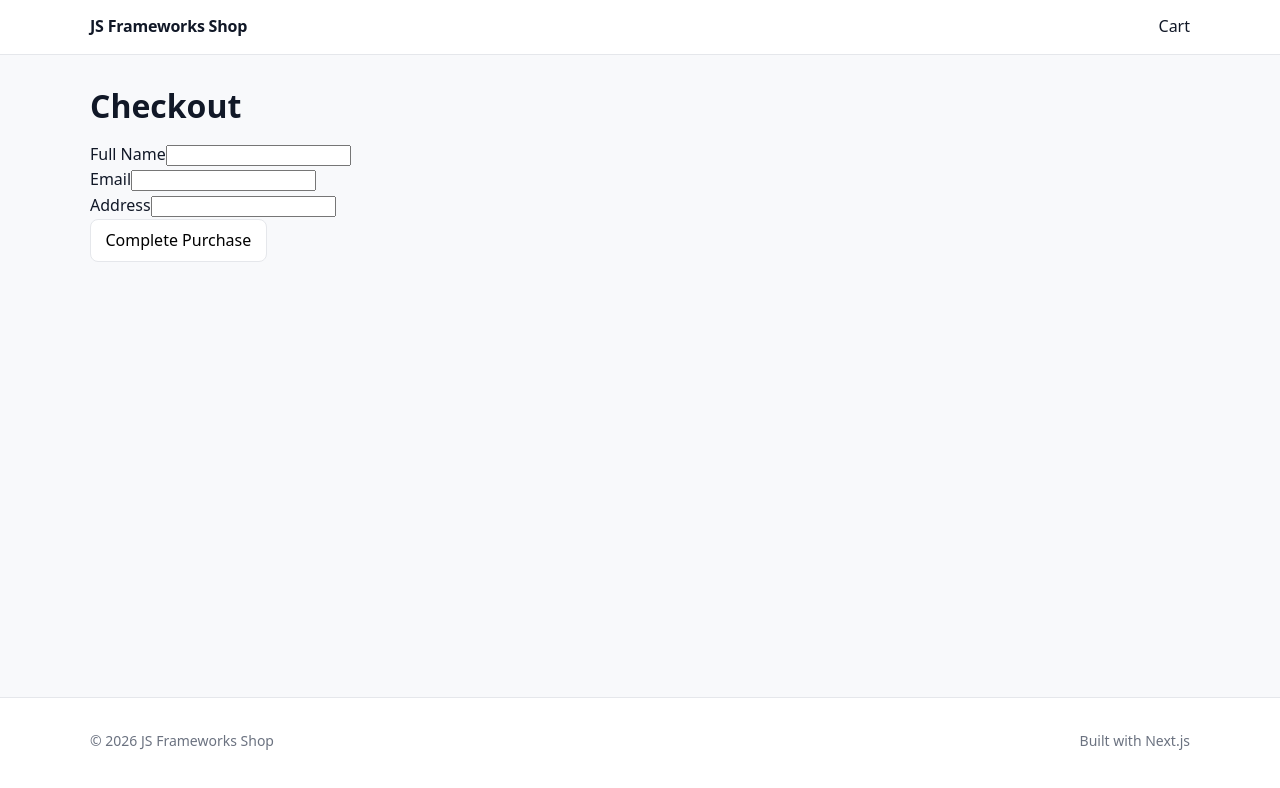
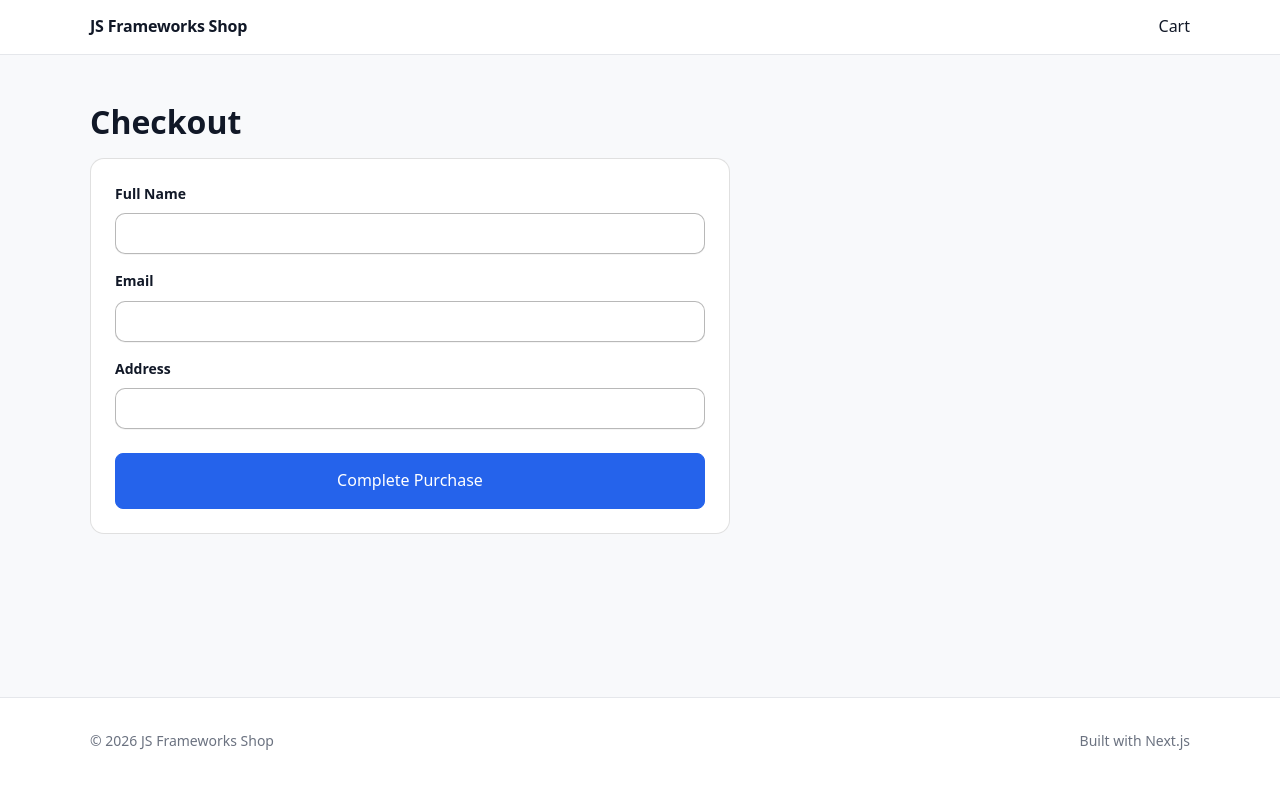
Before and after one commit to NoroffFEU/jsfw-2025-v1-raddishai-jsf, a Next.js app: page /checkout in a window 1280 px wide. Shown: the top 788 px of the page. Built offline with nearby package versions, Linux system fonts and the light colour scheme.

Commit message:
Added more styling on checkout page

```diff
--- a/src/app/checkout/page.js
+++ b/src/app/checkout/page.js
@@ -2,6 +2,7 @@
 
 import { useCart } from "@/context/cart-context";
 import { useRouter } from "next/navigation";
+import styles from "./page.module.css";
 
 export default function CheckoutPage() {
   const { checkout } = useCart();
@@ -15,33 +16,61 @@ export default function CheckoutPage() {
   }
 
   return (
-    <main className="container">
-      <h1>Checkout</h1>
+    <main className={`container ${styles.page}`}>
+      <h1 className={styles.title}>Checkout</h1>
 
-      <form onSubmit={handleSubmit}>
-        <div>
-          <label>
+      <section className={styles.card}>
+        <form className={styles.form} onSubmit={handleSubmit}>
+          <div className={styles.field}>
+            <label className={styles.label} htmlFor="fullName">
               Full Name
-            <input type="text" name="fullName" required minLength={3} />
             </label>
+            <input
+              className={styles.input}
+              id="fullName"
+              type="text"
+              name="fullName"
+              required
+              minLength={3}
+              autoComplete="name"
+            />
           </div>
 
-        <div>
-          <label>
+          <div className={styles.field}>
+            <label className={styles.label} htmlFor="email">
               Email
-            <input type="email" name="email" required />
             </label>
+            <input
+              className={styles.input}
+              id="email"
+              type="email"
+              name="email"
+              required
+              autoComplete="email"
+            />
           </div>
 
-        <div>
-          <label>
+          <div className={styles.field}>
+            <label className={styles.label} htmlFor="address">
               Address
-            <input type="text" name="address" required />
             </label>
+            <input
+              className={styles.input}
+              id="address"
+              type="text"
+              name="address"
+              required
+              autoComplete="street-address"
+            />
           </div>
 
-        <button type="submit">Complete Purchase</button>
+          <div className={styles.actions}>
+            <button type="submit" className="button primary">
+              Complete Purchase
+            </button>
+          </div>
         </form>
+      </section>
     </main>
   );
 }
--- /dev/null
+++ b/src/app/checkout/page.module.css
@@ -0,0 +1,62 @@
+.page {
+  padding: 32px 0;
+}
+
+.title {
+  margin: 16px 0 16px;
+}
+
+.card {
+  max-width: 640px;
+  padding: 24px;
+  border: 1px solid rgba(0, 0, 0, 0.12);
+  border-radius: 14px;
+  background: #fff;
+}
+
+.form {
+  display: grid;
+  gap: 16px;
+}
+
+.field {
+  display: grid;
+  gap: 8px;
+}
+
+.label {
+  font-weight: 600;
+  font-size: 14px;
+}
+
+.input {
+  display: block;
+  width: 100%;
+  box-sizing: border-box;
+  padding: 12px 14px;
+  border-radius: 10px;
+  border: 1px solid rgba(0, 0, 0, 0.28);
+  background: #fff;
+  color: inherit;
+  outline: none;
+  box-shadow: 0 1px 0 rgba(0, 0, 0, 0.04);
+}
+
+.input:hover {
+  border-color: rgba(0, 0, 0, 0.38);
+}
+
+.input:focus {
+  border-color: rgba(0, 0, 0, 0.55);
+  box-shadow: 0 0 0 3px rgba(0, 0, 0, 0.08);
+}
+
+.actions {
+  margin-top: 8px;
+}
+
+.actions :global(.button) {
+  width: 100%;
+  display: block;
+  padding: 14px 16px;
+}
```
Lines whose indentation alone changed are shown as unchanged.
